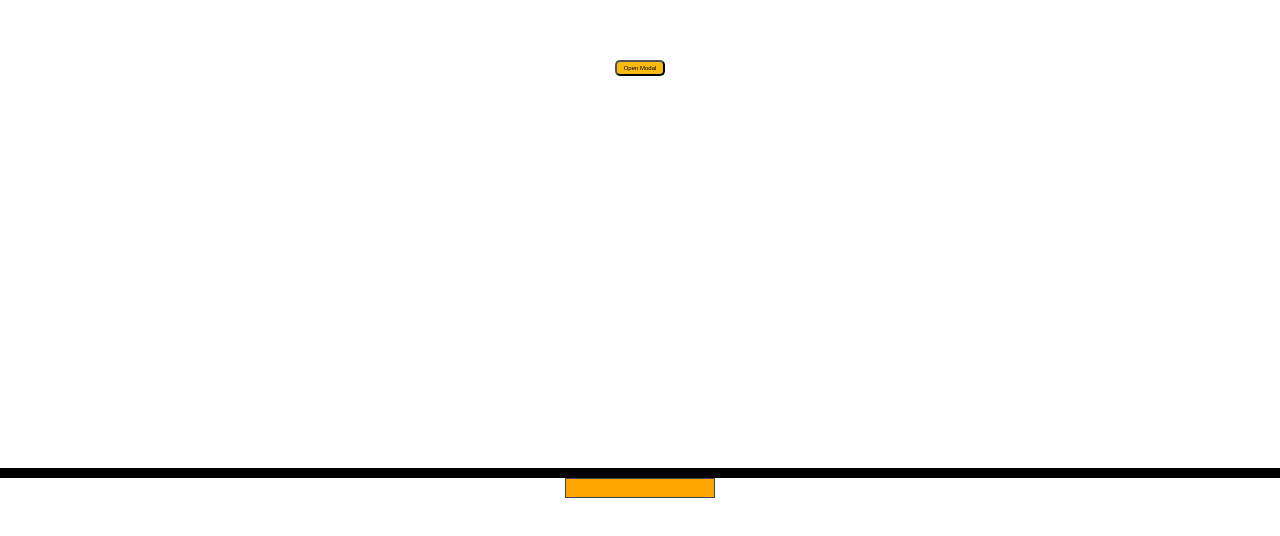
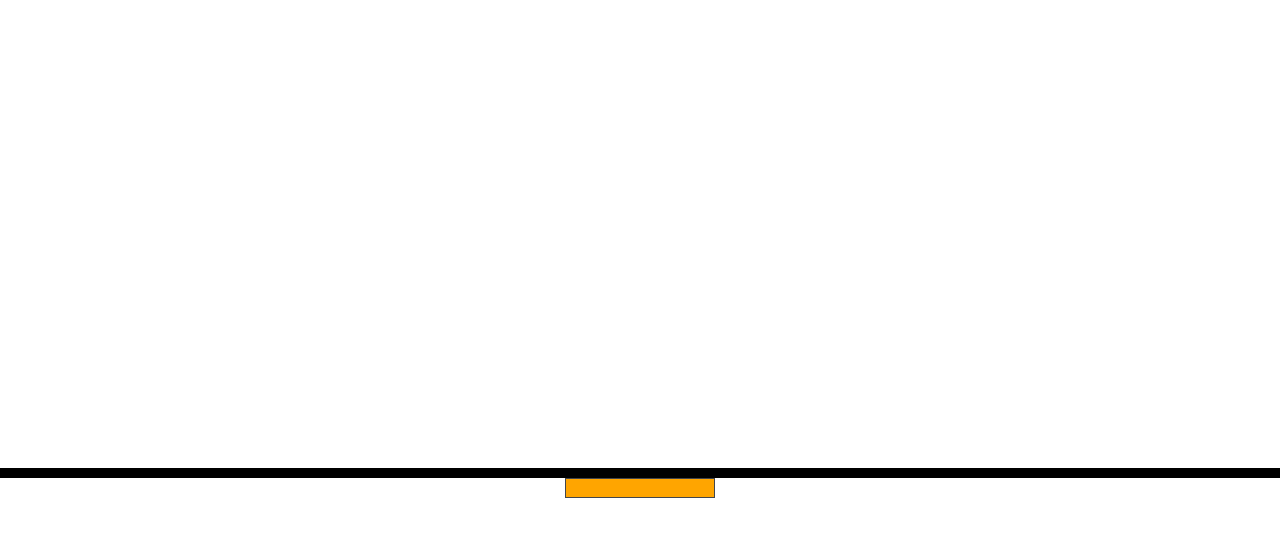
Before and after one commit to MeetYourCreator/reactjs-common-components, a React (Create React App) app: page / in a window 1280 px wide. Shown: the part 1952-2488 px from the top of the page. Built offline with nearby package versions, Linux system fonts and the light colour scheme.

Commit message:
create Screen component and refactor App

```diff
--- a/src/App.tsx
+++ b/src/App.tsx
@@ -1,15 +1,19 @@
 import React, { useState, useEffect } from 'react';
 
+import { Screen } from './components/';
 import { SplitViewPanels } from './components/';
+import { VerticalNavDrawer } from './components/';
 import { Modal } from './components/';
-import { SearchBar } from './components/';
+
 import { DatePicker } from './components';
 import { Toggle } from './components';
+
 import { Input } from './components/';
-import { Slider } from './components/';
+
 import { InfiniteScroll } from './components/';
 import { Card } from './components/';
-import { VerticalNavDrawer } from './components/';
+import { Slider } from './components/';
+import { SearchBar } from './components/';
 import { placeholderArray } from './utils';
 import TestIMG from './assets/test/testimg.jpg';
 import TestIMG2 from './assets/test/diner.jpg';
@@ -18,58 +22,16 @@ import './App.css';
 export const App = () => {
   return (
     <>
-      <section className="appContainer">
-        <div className="screenContainer panels">
+      <Screen>
         <SplitViewPanels
           leftPanel={<div>Left Panel Content</div>}
           rightPanel={<div>Right Panel Content</div>}
         />
-        </div>
-        <div className="screenContainer datepicker">
+        <VerticalNavDrawer />
+        <Modal />
         <DatePicker />
-        </div>
-        <div className="screenContainer modal">
-          <Modal />
-        </div>
-        <div className="screenContainer searchBar">
-          <SearchBar searchBarData={placeholderArray} />
-        </div>
-        <div className="screenContainer toggle">
         <Toggle />
-        </div>
-        <div className="screenContainer searchBar">
-          <Input type="text" />
-        </div>
-        <div className="screenContainer">
-          <Slider
-            urlArray={[
-              <Toggle />,
-              <Input type="text" />,
-              <img src={TestIMG} alt="testIMG" />,
-              <img src={TestIMG2} alt="testIMG2" />,
-            ]}
-          />
-        </div>
-        <div className="screenContainer searchBar">
-          <InfiniteScroll />
-        </div>
-        <div className="screenContainer">
-          <VerticalNavDrawer />
-        </div>
-        <div className="screenContainer searchBar">
-          <Card
-            cardHeader="title"
-            // cardImage={TestIMG2}
-            cardText="Main text"
-            cardFooter="footer"
-            styles={{
-              width: '100%',
-              height: '100%',
-              backgroundColor: 'blue',
-            }}
-          />
-        </div>
-      </section>
+      </Screen>
     </>
   );
 };
--- /dev/null
+++ b/src/components/Screen/Screen.tsx
@@ -0,0 +1,12 @@
+import React from 'react';
+import './styles.css';
+
+export const Screen = ({ children }: any) => {
+  return (
+    <section className="appContainer">
+      {children.map((screen: any) => {
+        return <div className="screenContainer panels">{screen}</div>;
+      })}
+    </section>
+  );
+};
--- /dev/null
+++ b/src/components/Screen/styles.css
@@ -0,0 +1,13 @@
+.appContainer {
+  display: flex;
+  flex-direction: column;
+  gap: 10px;
+  width: 100vw;
+  background-color: black;
+}
+
+.screenContainer {
+  height: 100vh;
+  background-color: white;
+  /* scroll-snap-align: start; */
+}
--- a/src/components/index.ts
+++ b/src/components/index.ts
@@ -6,6 +6,7 @@ export { Image } from './Image/Image';
 export { InfiniteScroll } from './InfiniteScroll/InfiniteScroll';
 export { Input } from './Input/Input';
 export { VerticalNavDrawer } from './VerticalNavDrawer/VerticalNavDrawer';
+export { Screen } from './Screen/Screen';
 export { ShowModalBtn as Modal } from './Modal/ShowModalBtn';
 export { SearchBar } from './SearchBar/SearchBar';
 export { Slider } from './Slider/Slider';
```
Lines whose indentation alone changed are shown as unchanged.
